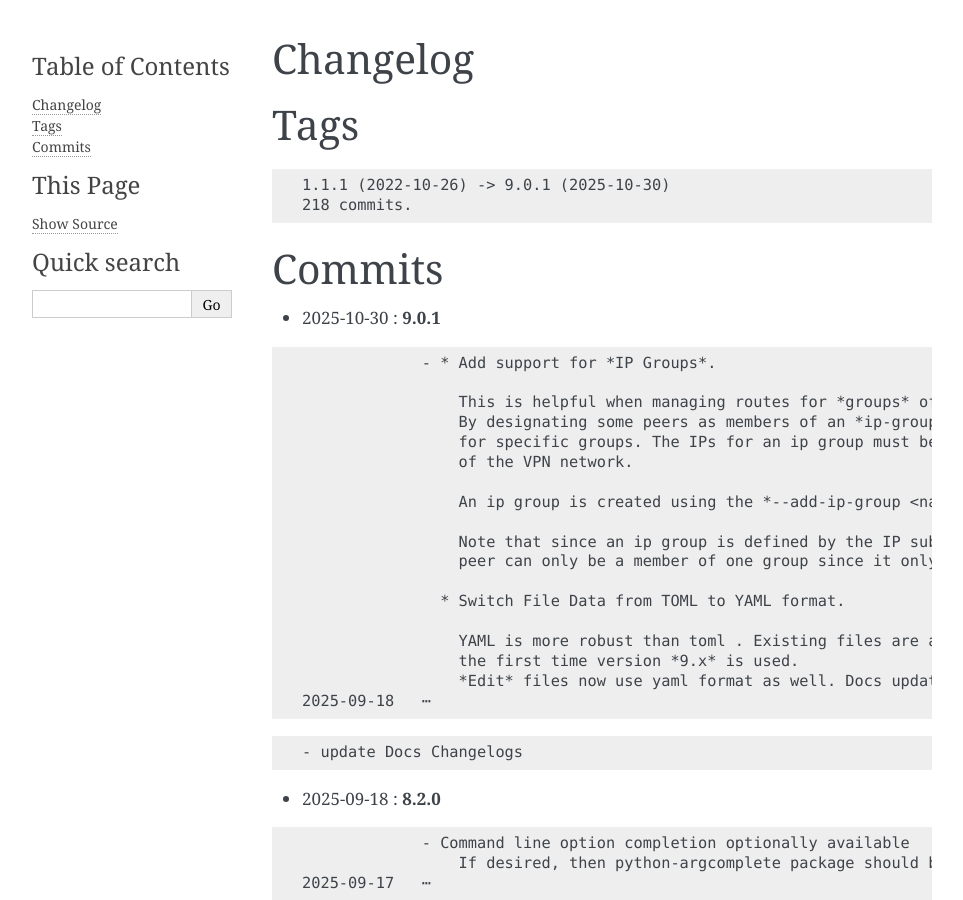
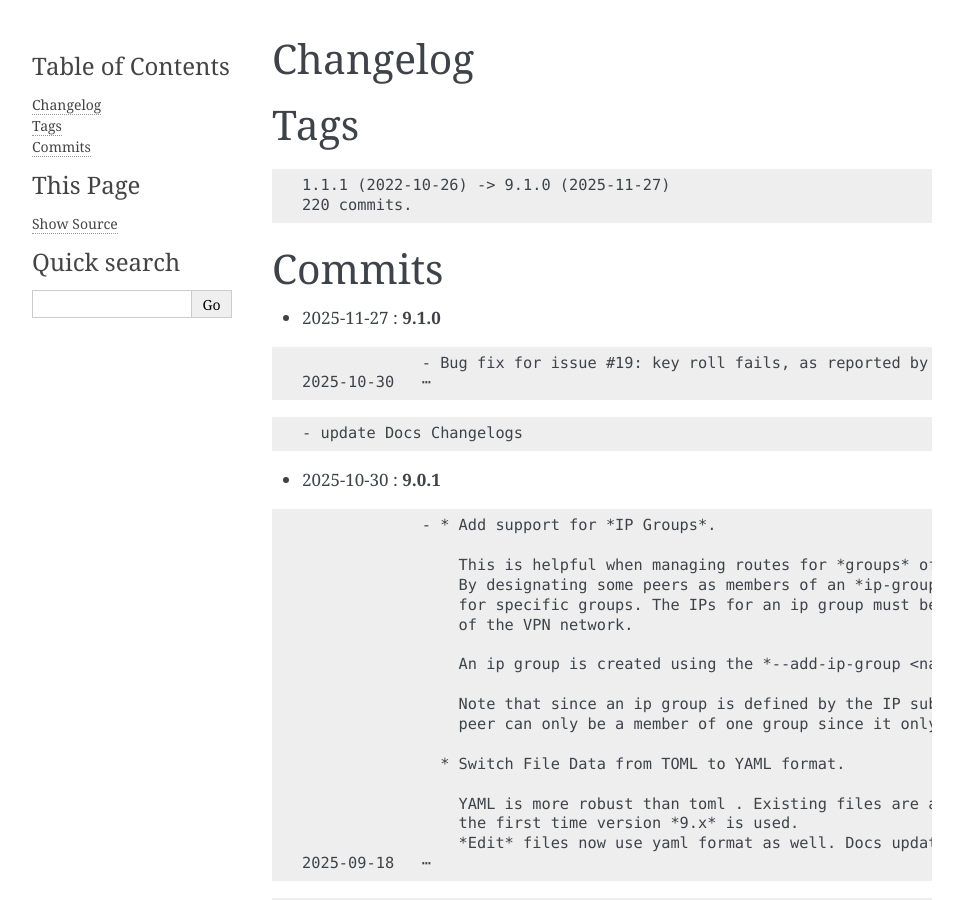
Before and after one commit to gene-git/wg_tool, a Sphinx documentation site: the page built from Docs/Changelog.rst, in a window 1280 px wide and 900 px high. Shown: the whole window, without its empty margins (148-1111 px from the left). Built offline with Sphinx 7.4.7, drawn with Linux system fonts in a browser that asks for light colours; pages that are not in the unit, such as notebooks, are missing from menus.

Commit message:
update Docs Changelogs

```diff
--- a/Docs/Changelog.rst
+++ b/Docs/Changelog.rst
@@ -6,12 +6,23 @@ Tags
 
 .. code-block:: text
 
-	1.1.1 (2022-10-26) -> 9.0.1 (2025-10-30)
-	218 commits.
+	1.1.1 (2022-10-26) -> 9.1.0 (2025-11-27)
+	220 commits.
 
 Commits
 =======
 
+
+* 2025-11-27  : **9.1.0**
+
+.. code-block:: text
+
+              - Bug fix for issue #19: key roll fails, as reported by @hubbleshare
+ 2025-10-30   ⋯
+
+.. code-block:: text
+
+              - update Docs Changelogs
 
 * 2025-10-30  : **9.0.1**
 
```
Also changed, not shown: 5 other files.
